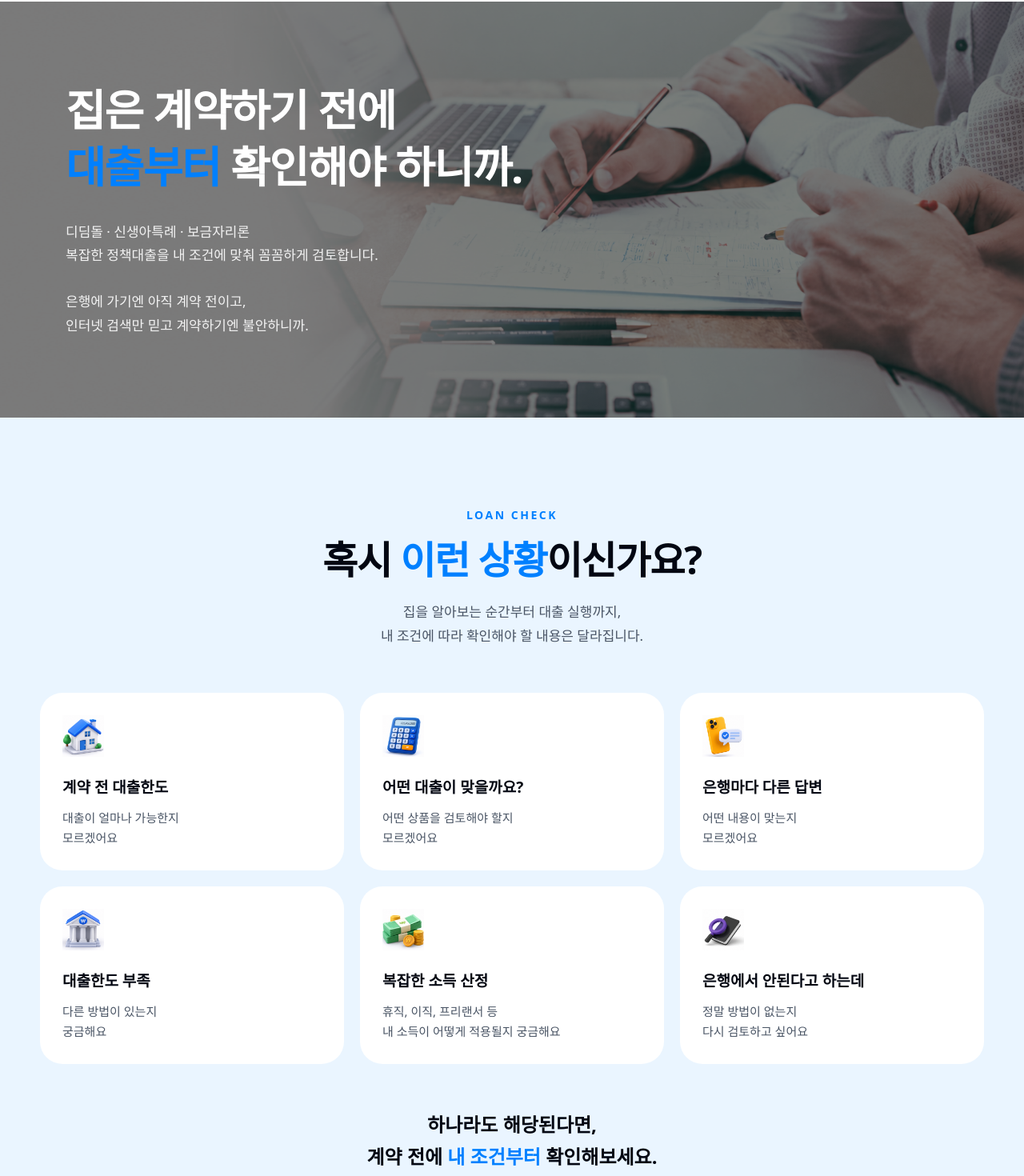
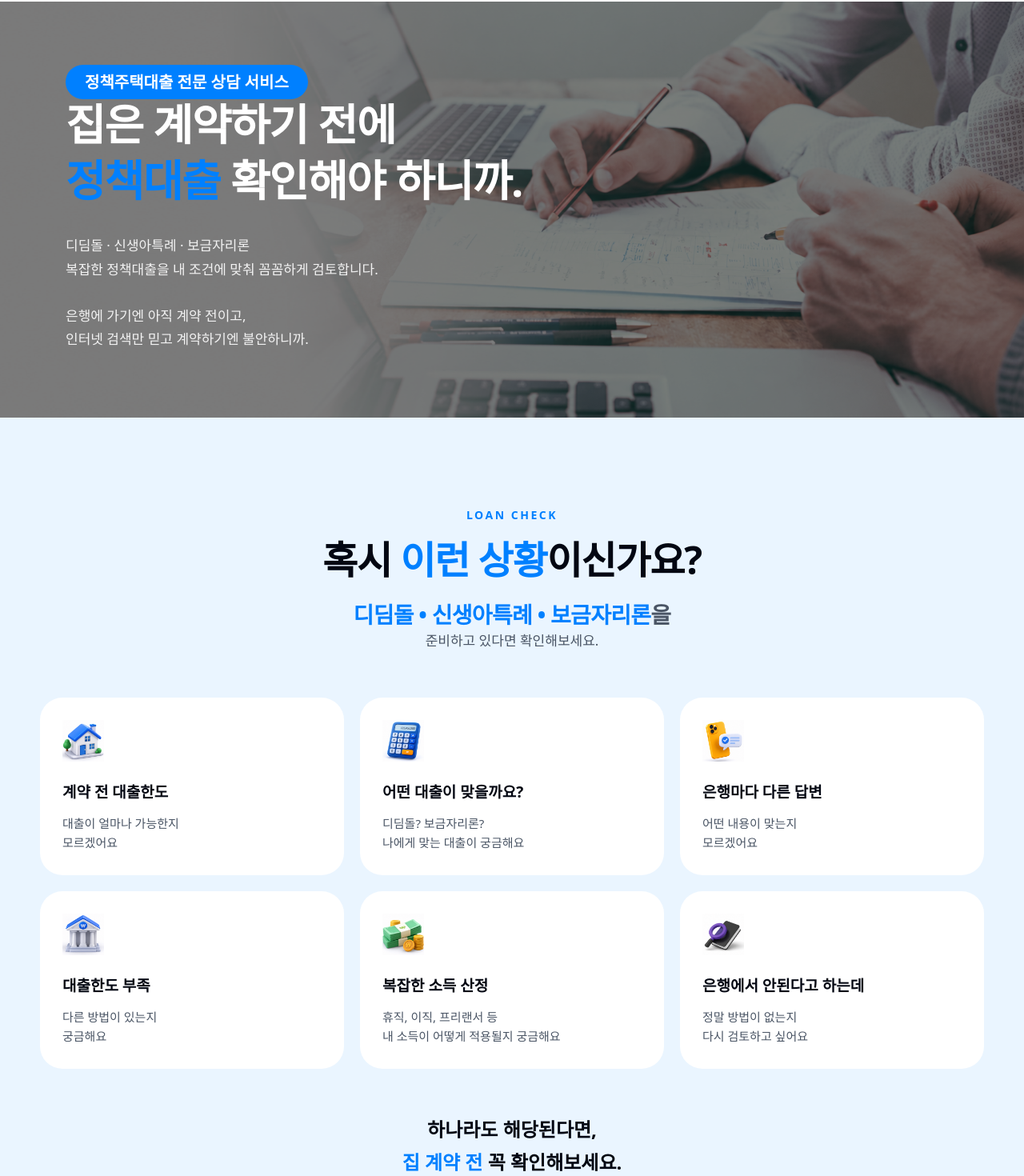
Before and after one commit to Yoonho5034/want-gov, a Next.js app: page / in a window 1280 px wide. Shown: the part 86-1556 px from the top of the page at 80% size. Built offline with nearby package versions, Linux system fonts and the light colour scheme.

Commit message:
fix : text

```diff
--- a/app/page.tsx
+++ b/app/page.tsx
@@ -23,9 +23,9 @@ const checkItems = [
     title: "어떤 대출이 맞을까요?",
     description: (
       <>
-        어떤 상품을 검토해야 할지
+        디딤돌? 보금자리론?
         <br />
-        모르겠어요
+        나에게 맞는 대출이 궁금해요
       </>
     ),
   },
@@ -303,10 +303,18 @@ export default function Home() {
         <div className="absolute inset-0 bg-black/50" />
 
         <div className="relative z-10 mx-auto w-full max-w-[1180px] px-5 py-20 md:px-8">
+          <div>
+            <span
+              className="px-6 py-2 mb-2 rounded-full text-white text-[18px] leading-[1.75] md:text-[20px] font-bold"
+              style={{ backgroundColor: mainColor }}
+            >
+              정책주택대출 전문 상담 서비스
+            </span>
+          </div>
           <h1 className="text-[38px] font-bold leading-[1.3] tracking-tight text-white md:text-[54px]">
             집은 계약하기 전에
             <br />
-            <span style={{ color: mainColor }}>대출부터</span> 확인해야 하니까.
+            <span style={{ color: mainColor }}>정책대출</span> 확인해야 하니까.
           </h1>
 
           <div className="mt-8 space-y-7 text-[16px] leading-[1.75] text-white/90 md:text-[17px]">
@@ -340,10 +348,15 @@ export default function Home() {
               </>
             }
             description={
-              <p>
-                집을 알아보는 순간부터 대출 실행까지,
-                <br />내 조건에 따라 확인해야 할 내용은 달라집니다.
-              </p>
+              <div>
+                <p className="text-[18px] font-bold leading-[1.3] tracking-tight md:text-[28px]">
+                  <span style={{ color: mainColor }} className="">
+                    디딤돌 • 신생아특례 • 보금자리론
+                  </span>
+                  을
+                </p>
+                <p>준비하고 있다면 확인해보세요.</p>
+              </div>
             }
           />
 
@@ -376,10 +389,11 @@ export default function Home() {
             <p className="text-[20px] font-semibold leading-[1.7] text-gray-950 md:text-[24px]">
               하나라도 해당된다면,
               <br />
-              계약 전에 <span style={{ color: mainColor }}>
-                내 조건부터
-              </span>{" "}
+              <span style={{ color: mainColor }}>집 계약 전</span> 꼭
               확인해보세요.
+            </p>
+            <p>
+              '내일내집'은 디딤돌•신생아특례•보금자리론 등 정책주택대출만 상담합니다.
             </p>
           </div>
         </div>
```
